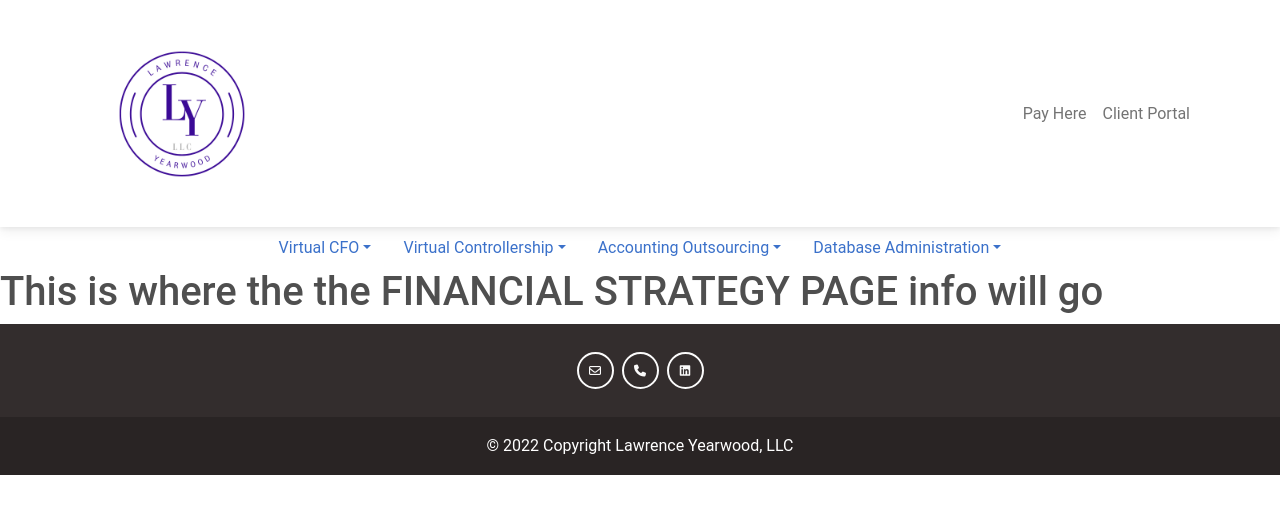
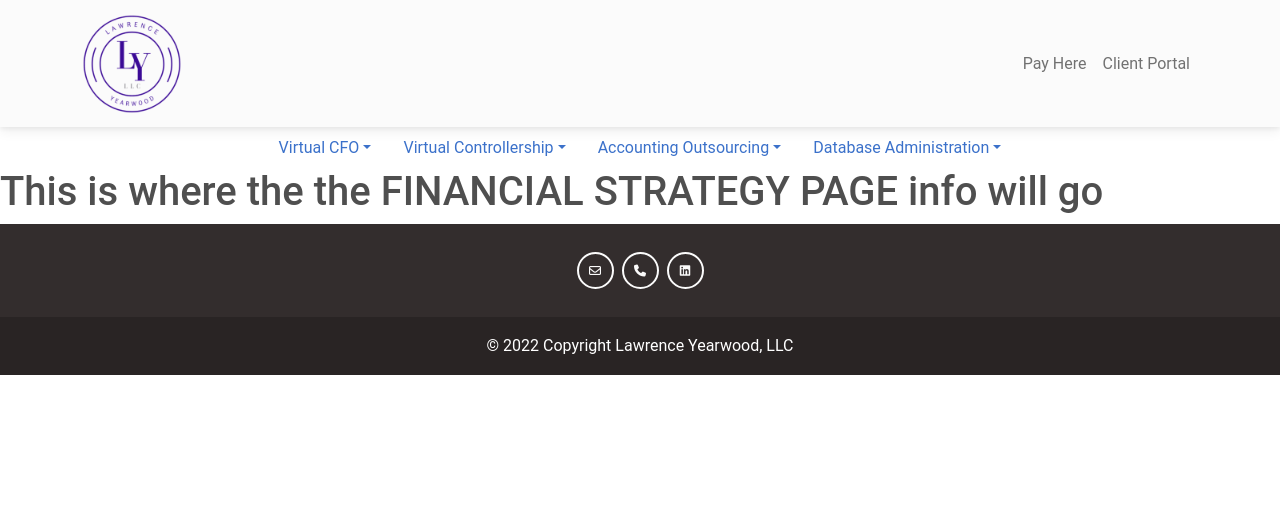
Before and after one commit to deoncole/LawrenceYearwood, a React (Create React App) app in the folder lawrence-yearwood/: page /financial_strategy in a window 1280 px wide. Shown: the top 514 px of the page. Built offline with nearby package versions, Linux system fonts and the light colour scheme.

Commit message:
updated logo

```diff
--- a/lawrence-yearwood/src/pages/Layout.js
+++ b/lawrence-yearwood/src/pages/Layout.js
@@ -1,19 +1,19 @@
 import { Container, Nav, Navbar, NavDropdown } from 'react-bootstrap';
 import { Outlet, Link} from 'react-router-dom'
-import logo from '../assets/ly-logo.png'
+import logo from '../assets/ly-logo-transparent.png'
 import {MDBFooter, MDBContainer, MDBIcon, MDBBtn} from 'mdb-react-ui-kit'
 
 function Layout () {
     return (
       <>
 
-        <Navbar expand='lg'>
+        <Navbar bg='light' expand='lg'>
             <Container>
                 <Navbar.Brand href='/' className='ml-auto'>
                     <img
                         src={logo}
-                        width='200'
-                        height='200'
+                        width='100'
+                        height='100'
                         className='d-inline-block align-top'
                         alt='Lawrence Yearwood Logo'
                     />
```
Also changed, not shown: lawrence-yearwood/src/assets/ly-logo-transparent.png (added), lawrence-yearwood/src/assets/ly-logo.png (deleted).
